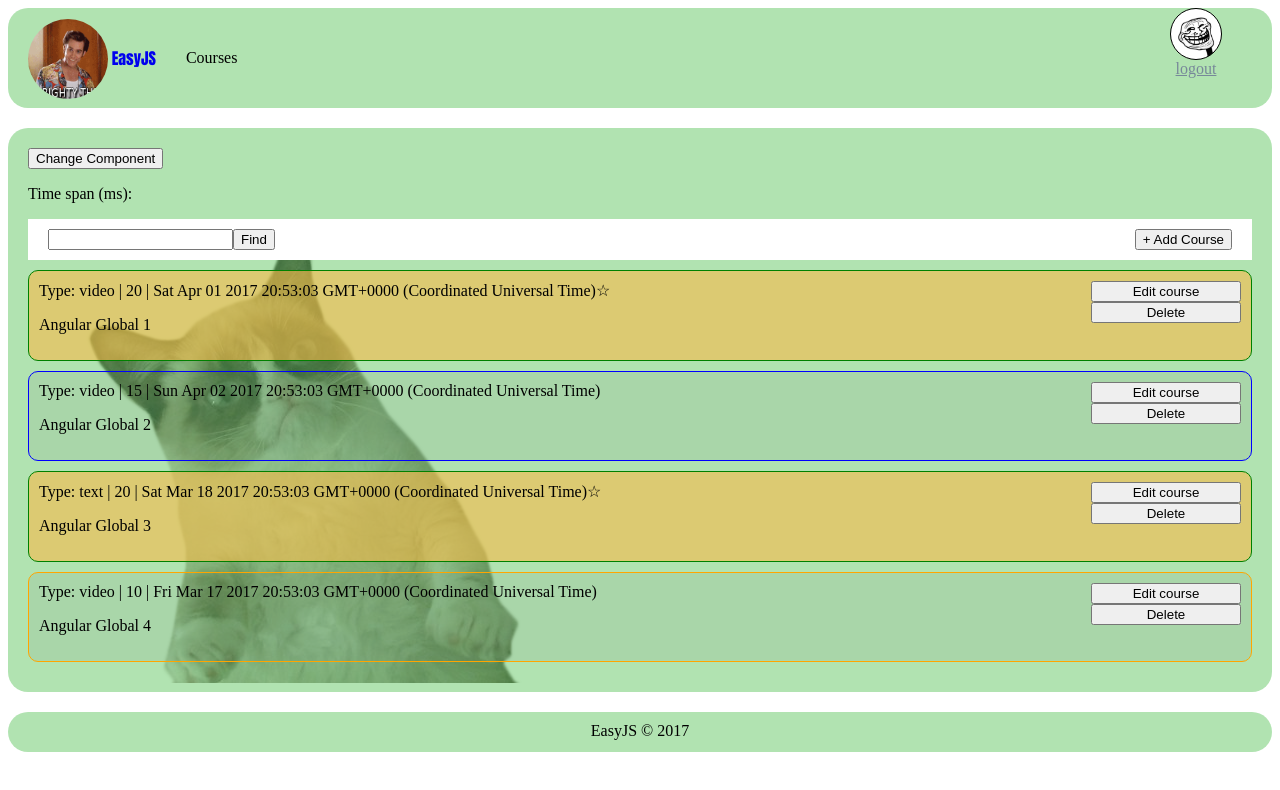
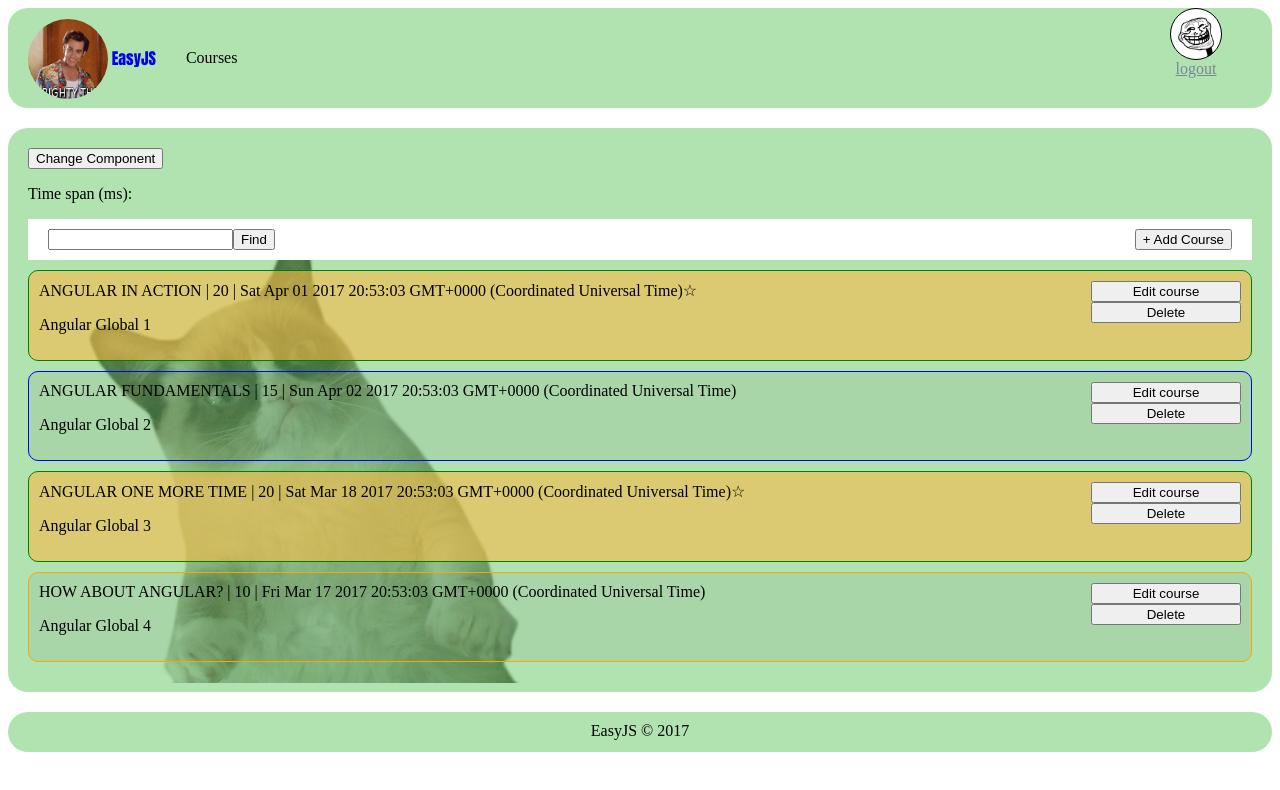
Before and after one commit to Mishurin/ng2-global, an Angular app in the folder webapp/: page /login in a window 1280 px wide. Both pictures are taken after a click on the button "Log In". Shown: the top 790 px of the page. Built offline with nearby package versions, Linux system fonts and the light colour scheme.

Commit message:
Changed course type to name. Added uppercase pipe for course names.

```diff
--- a/webapp/src/app/common/courses.service.ts
+++ b/webapp/src/app/common/courses.service.ts
@@ -39,7 +39,7 @@ export class CoursesService {
 
     updateItem(id: number, newFields: CourseItem) {
         let course = this.courses[this.getIndexById(id)]
-        course.type = newFields.type
+        course.name = newFields.name
         course.date = newFields.date
         course.duration = newFields.duration
         course.description = newFields.description
--- a/webapp/src/app/common/entities/course-item.int.ts
+++ b/webapp/src/app/common/entities/course-item.int.ts
@@ -1,6 +1,6 @@
 export interface CourseItem {
     id?: number
-    type: string
+    name: string
     date: Date
     duration: number
     description: string
--- a/webapp/src/app/common/entities/course-item.model.ts
+++ b/webapp/src/app/common/entities/course-item.model.ts
@@ -3,7 +3,7 @@ import { CourseItem } from './course-item.int';
 export class Course implements CourseItem {
     constructor(
         public id: number,
-        public type: string,
+        public name: string,
         public date: Date,
         public duration: number,
         public description: string,
--- a/webapp/src/app/common/entities/course-list.mock.ts
+++ b/webapp/src/app/common/entities/course-list.mock.ts
@@ -8,8 +8,8 @@ let twoWeeksAgo = new Date(now.getTime() - twoWeeks)
 let moreThenTwoWeeks = new Date(now.getTime() - (twoWeeks + dayMiliseconds * 1))
 
 export const CoursesListMock = [
-    new Course(1, 'video', now, 20, "Angular Global 1", true),
-    new Course(2, 'video', tomorrow, 15, "Angular Global 2", false),
-    new Course(3, 'text', twoWeeksAgo, 20, "Angular Global 3", true),
-    new Course(4, 'video', moreThenTwoWeeks, 10, "Angular Global 4", false),
+    new Course(1, 'Angular in action', now, 20, "Angular Global 1", true),
+    new Course(2, 'Angular fundamentals', tomorrow, 15, "Angular Global 2", false),
+    new Course(3, 'Angular one more time', twoWeeksAgo, 20, "Angular Global 3", true),
+    new Course(4, 'How about angular?', moreThenTwoWeeks, 10, "Angular Global 4", false),
 ];
--- a/webapp/src/app/courses/course-item.component.html
+++ b/webapp/src/app/courses/course-item.component.html
@@ -1,6 +1,6 @@
 <div class="clearfix">
     <div class="attributes">
-    <span class="type">Type: {{ course.type }}</span> |
+    <span class="name">{{ course.name | uppercase }}</span> |
     <span class="duration">{{ course.duration }}</span> |
     <span class="date">{{ course.dateFormatted }}</span>
     <span *ngIf="course.topRated">&#9734;</span>
```
Also changed, not shown: 1 other file (tests, documents, lock files or other folders).
